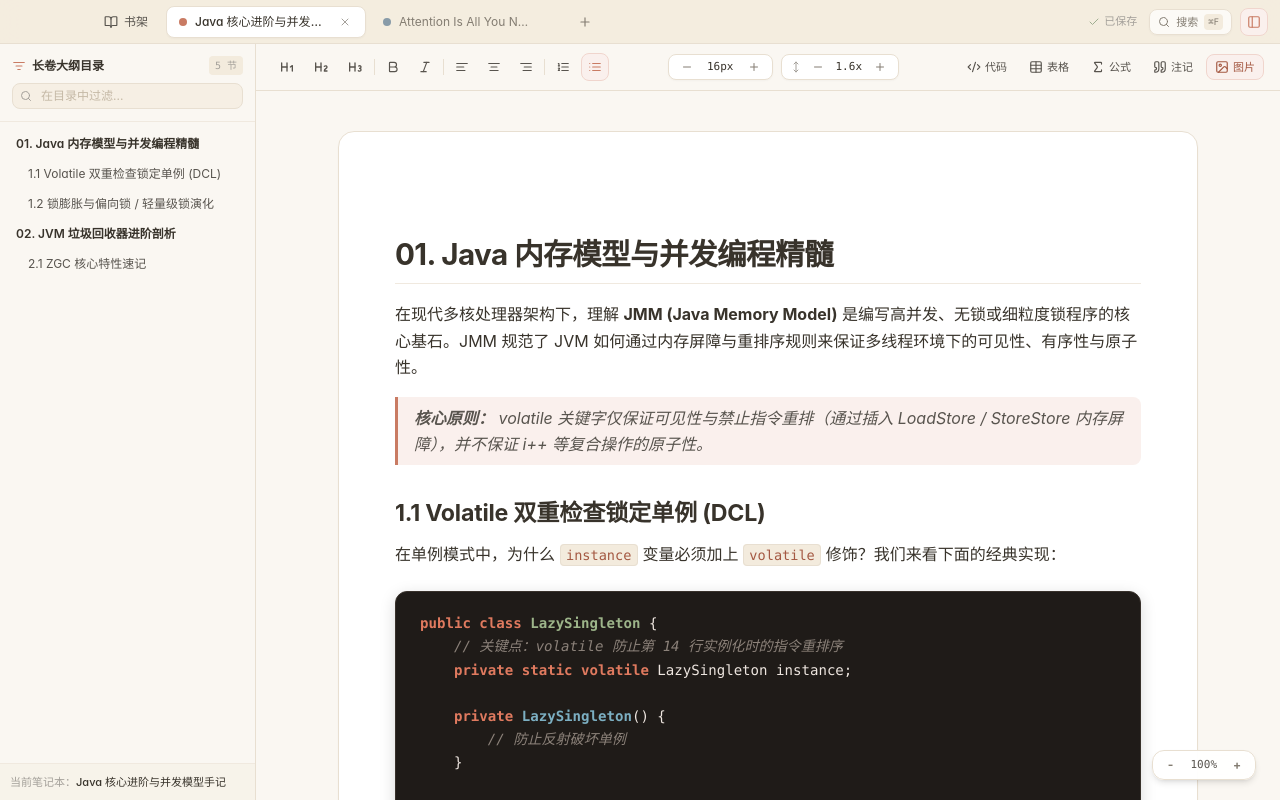
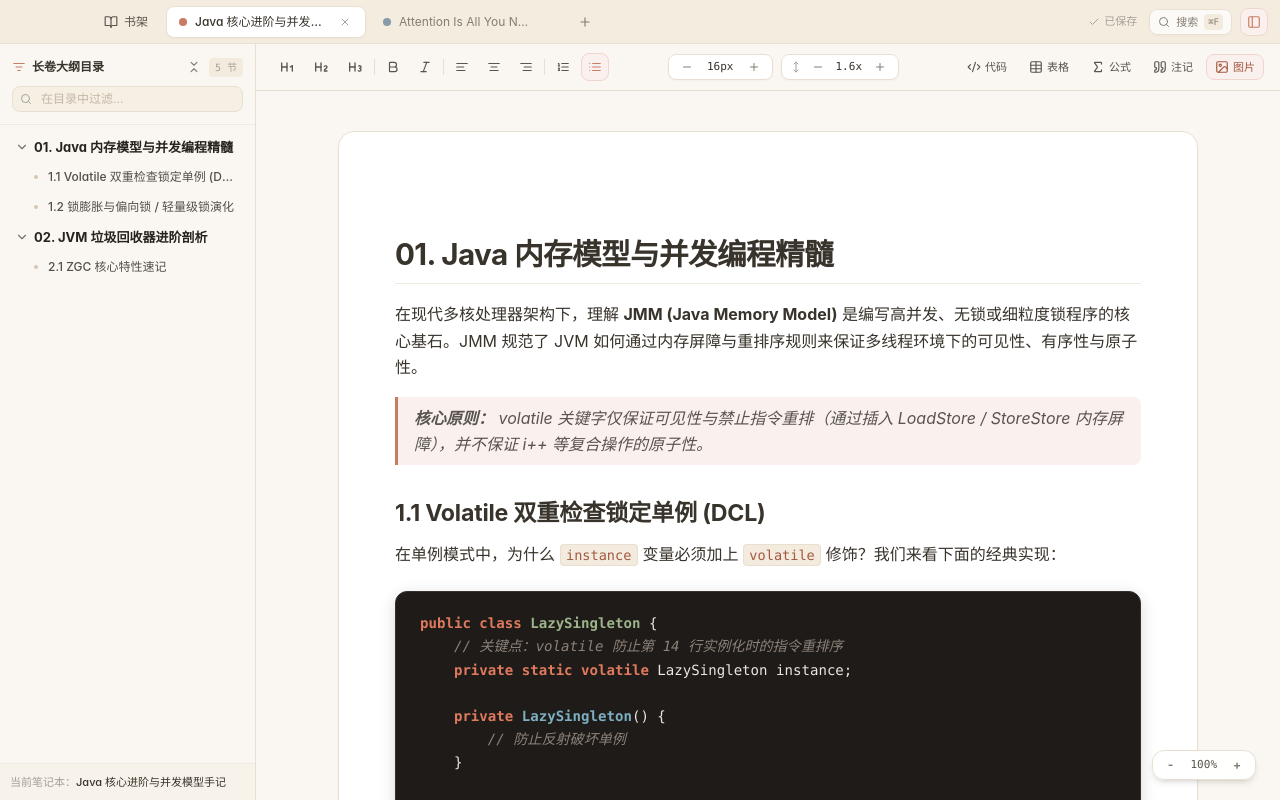
Before and after one commit to LIKEASHOT/QNote, a React (Vite) app: page / in a window 1280 px wide. Built offline with nearby package versions, Linux system fonts and the light colour scheme.

Commit message:
feat: ide-style permanent left folding arrows and clear h1/h2 typographic distinction in outline

```diff
--- a/src/components/layout/Sidebar.tsx
+++ b/src/components/layout/Sidebar.tsx
@@ -1,5 +1,14 @@
-import React, { useState } from 'react';
-import { ChevronRight, ChevronDown, Hash, Search, ListFilter, X } from 'lucide-react';
+import React, { useState, useMemo } from 'react';
+import {
+  ChevronRight,
+  ChevronDown,
+  Hash,
+  Search,
+  ListFilter,
+  X,
+  ChevronsDownUp,
+  ChevronsUpDown,
+} from 'lucide-react';
 import { OutlineItem } from '../../types';
 
 interface SidebarProps {
@@ -18,8 +27,20 @@ export const Sidebar: React.FC<SidebarProps> = ({
   const [filterText, setFilterText] = useState('');
   const [collapsedIds, setCollapsedIds] = useState<Set<string>>(new Set());
 
-  const toggleCollapse = (id: string, e: React.MouseEvent) => {
-    e.stopPropagation();
+  // 1. Determine which headings have direct child sub-headings
+  const hasChildrenMap = useMemo(() => {
+    const map = new Map<string, boolean>();
+    for (let i = 0; i < outline.length; i++) {
+      const current = outline[i];
+      const next = outline[i + 1];
+      map.set(current.id, Boolean(next && next.level > current.level));
+    }
+    return map;
+  }, [outline]);
+
+  // 2. Toggle collapse for a specific heading
+  const toggleCollapse = (id: string, e?: React.MouseEvent) => {
+    if (e) e.stopPropagation();
     setCollapsedIds((prev) => {
       const next = new Set(prev);
       if (next.has(id)) next.delete(id);
@@ -28,9 +49,69 @@ export const Sidebar: React.FC<SidebarProps> = ({
     });
   };
 
-  const filteredOutline = outline.filter((item) =>
-    item.text.toLowerCase().includes(filterText.toLowerCase())
-  );
+  // 3. One-click Expand All / Collapse All
+  const areAllCollapsed = useMemo(() => {
+    if (outline.length === 0) return false;
+    let parentCount = 0;
+    let collapsedParentCount = 0;
+    for (const item of outline) {
+      if (hasChildrenMap.get(item.id)) {
+        parentCount++;
+        if (collapsedIds.has(item.id)) collapsedParentCount++;
+      }
+    }
+    return parentCount > 0 && collapsedParentCount === parentCount;
+  }, [outline, hasChildrenMap, collapsedIds]);
+
+  const toggleAllCollapse = () => {
+    if (areAllCollapsed) {
+      // Expand all
+      setCollapsedIds(new Set());
+    } else {
+      // Collapse all headings that have children
+      const allParents = new Set<string>();
+      outline.forEach((item) => {
+        if (hasChildrenMap.get(item.id)) {
+          allParents.add(item.id);
+        }
+      });
+      setCollapsedIds(allParents);
+    }
+  };
+
+  // 4. Calculate items to display based on hierarchical folding & search filter
+  const displayItems = useMemo(() => {
+    // If user is searching, bypass collapse to show matching results
+    if (filterText.trim()) {
+      return outline.filter((item) =>
+        item.text.toLowerCase().includes(filterText.toLowerCase())
+      );
+    }
+
+    const result: OutlineItem[] = [];
+    let hidingBelowLevel: number | null = null;
+
+    for (const item of outline) {
+      if (hidingBelowLevel !== null) {
+        if (item.level > hidingBelowLevel) {
+          // Descendant of a collapsed parent, skip rendering
+          continue;
+        } else {
+          // Reached a sibling or higher-level heading, stop hiding
+          hidingBelowLevel = null;
+        }
+      }
+
+      result.push(item);
+
+      // If this heading is collapsed and has children, start hiding its descendants
+      if (collapsedIds.has(item.id) && hasChildrenMap.get(item.id)) {
+        hidingBelowLevel = item.level;
+      }
+    }
+
+    return result;
+  }, [outline, filterText, collapsedIds, hasChildrenMap]);
 
   return (
     <aside className="w-64 h-full bg-[#FAF7F2] border-r border-[#E8DFD1] flex flex-col flex-shrink-0 select-none">
@@ -41,9 +122,28 @@ export const Sidebar: React.FC<SidebarProps> = ({
             <ListFilter className="w-3.5 h-3.5 text-[#C97B63]" />
             <span className="text-xs font-semibold text-[#38332B]">长卷大纲目录</span>
           </div>
-          <span className="text-[10px] text-[#A4A09A] font-mono px-1.5 py-0.5 rounded bg-[#F3EBDD]">
-            {outline.length} 节
-          </span>
+
+          <div className="flex items-center space-x-1">
+            {/* Collapse / Expand All Button */}
+            {outline.length > 0 && (
+              <button
+                type="button"
+                onClick={toggleAllCollapse}
+                className="p-1 rounded hover:bg-[#E8DFD1]/60 text-[#847D72] hover:text-[#38332B] transition-colors"
+                title={areAllCollapsed ? '全部展开目录' : '全部收起目录'}
+              >
+                {areAllCollapsed ? (
+                  <ChevronsUpDown className="w-3.5 h-3.5" />
+                ) : (
+                  <ChevronsDownUp className="w-3.5 h-3.5" />
+                )}
+              </button>
+            )}
+
+            <span className="text-[10px] text-[#A4A09A] font-mono px-1.5 py-0.5 rounded bg-[#F3EBDD]">
+              {outline.length} 节
+            </span>
+          </div>
         </div>
 
         {/* Outline Search Filter */}
@@ -69,7 +169,7 @@ export const Sidebar: React.FC<SidebarProps> = ({
 
       {/* Heading List */}
       <div className="flex-1 overflow-y-auto p-2 space-y-0.5 text-xs">
-        {filteredOutline.length === 0 ? (
+        {displayItems.length === 0 ? (
           <div className="text-center py-8 text-[#A4A09A]">
             <Hash className="w-6 h-6 mx-auto mb-1.5 opacity-30" />
             <p className="text-xs">
@@ -80,46 +180,76 @@ export const Sidebar: React.FC<SidebarProps> = ({
             </p>
           </div>
         ) : (
-          filteredOutline.map((item) => {
+          displayItems.map((item) => {
             const isActive = activeHeadingId === item.id;
+            const hasChildren = Boolean(hasChildrenMap.get(item.id));
             const isCollapsed = collapsedIds.has(item.id);
-            const indentLevel = Math.max(0, item.level - 1);
+
+            // Indentation by level:
+            // H1: 4px
+            // H2: 18px
+            // H3: 32px
+            // H4+: 44px
+            const indentPx =
+              item.level === 1 ? 4 : item.level === 2 ? 18 : item.level === 3 ? 32 : 44;
 
             return (
               <div
                 key={item.id}
                 onClick={() => onSelectHeading(item)}
-                style={{ paddingLeft: `${indentLevel * 12 + 6}px` }}
-                className={`group flex items-center justify-between py-1.5 pr-2 rounded-lg cursor-pointer transition-all ${
+                style={{ paddingLeft: `${indentPx}px` }}
+                className={`group relative flex items-center py-1.5 pr-2 rounded-lg cursor-pointer transition-colors ${
+                  item.level === 1 ? 'mt-1.5 first:mt-0' : 'mt-0.5'
+                } ${
                   isActive
-                    ? 'bg-[#FAF0ED] text-[#C97B63] font-medium border-l-2 border-[#C97B63]'
-                    : 'text-[#58544E] hover:text-[#38332B] hover:bg-[#F3EBDD]/50 border-l-2 border-transparent'
+                    ? 'bg-[#FAF0ED] text-[#C97B63] border-l-2 border-[#C97B63]'
+                    : 'hover:bg-[#F3EBDD]/60 border-l-2 border-transparent'
                 }`}
               >
-                <div className="flex items-center space-x-1.5 truncate">
-                  {/* Title text */}
-                  <span
-                    className={`truncate text-xs ${
-                      item.level === 1 ? 'font-semibold text-[#38332B]' : 'text-[#58544E]'
-                    }`}
-                  >
-                    {item.text || '未命名标题'}
-                  </span>
-                </div>
-
-                {/* Sub-level folding toggle for H1/H2 */}
-                {item.level <= 2 && (
+                {/* 1. Left Arrow (IDE style: permanently visible for parent headings) */}
+                {hasChildren ? (
                   <button
+                    type="button"
                     onClick={(e) => toggleCollapse(item.id, e)}
-                    className="opacity-0 group-hover:opacity-100 p-0.5 rounded hover:bg-[#E8DFD1]/60 text-[#A4A09A] hover:text-[#38332B] transition-opacity"
+                    className="w-4 h-4 flex items-center justify-center rounded hover:bg-[#E8DFD1] text-[#787168] hover:text-[#26221D] mr-1 flex-shrink-0 transition-colors"
+                    title={isCollapsed ? '展开子节' : '折叠子节'}
                   >
                     {isCollapsed ? (
-                      <ChevronRight className="w-3 h-3" />
+                      <ChevronRight className="w-3.5 h-3.5" />
                     ) : (
-                      <ChevronDown className="w-3 h-3" />
+                      <ChevronDown className="w-3.5 h-3.5" />
                     )}
                   </button>
+                ) : (
+                  <div className="w-4 h-4 flex items-center justify-center mr-1 flex-shrink-0">
+                    <span
+                      className={`w-1 h-1 rounded-full transition-colors ${
+                        isActive
+                          ? 'bg-[#C97B63]'
+                          : 'bg-[#D5C7B5] group-hover:bg-[#A49C90]'
+                      }`}
+                    />
+                  </div>
                 )}
+
+                {/* 2. Title Text with clear H1 vs H2 vs H3 typographic hierarchy */}
+                <span
+                  className={`truncate flex-1 ${
+                    isActive
+                      ? item.level === 1
+                        ? 'text-[13px] font-bold text-[#C97B63]'
+                        : item.level === 2
+                        ? 'text-[12px] font-semibold text-[#C97B63]'
+                        : 'text-[11.5px] font-medium text-[#C97B63]'
+                      : item.level === 1
+                      ? 'text-[13px] font-bold text-[#26221D] group-hover:text-[#181412]'
+                      : item.level === 2
+                      ? 'text-[12px] font-medium text-[#554E46] group-hover:text-[#26221D]'
+                      : 'text-[11.5px] font-normal text-[#7E776E] group-hover:text-[#38332B]'
+                  }`}
+                >
+                  {item.text || '未命名标题'}
+                </span>
               </div>
             );
           })
```
